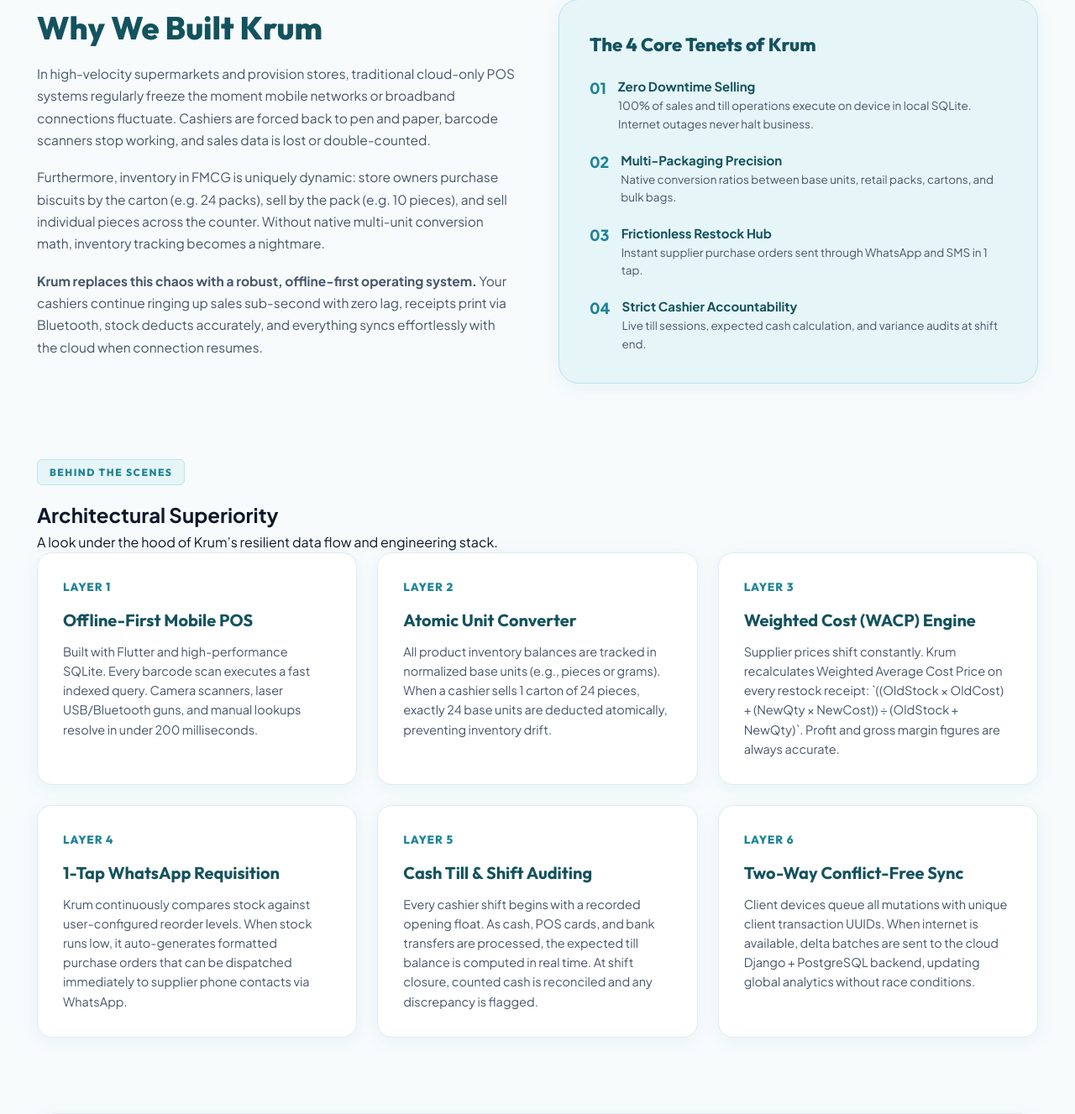
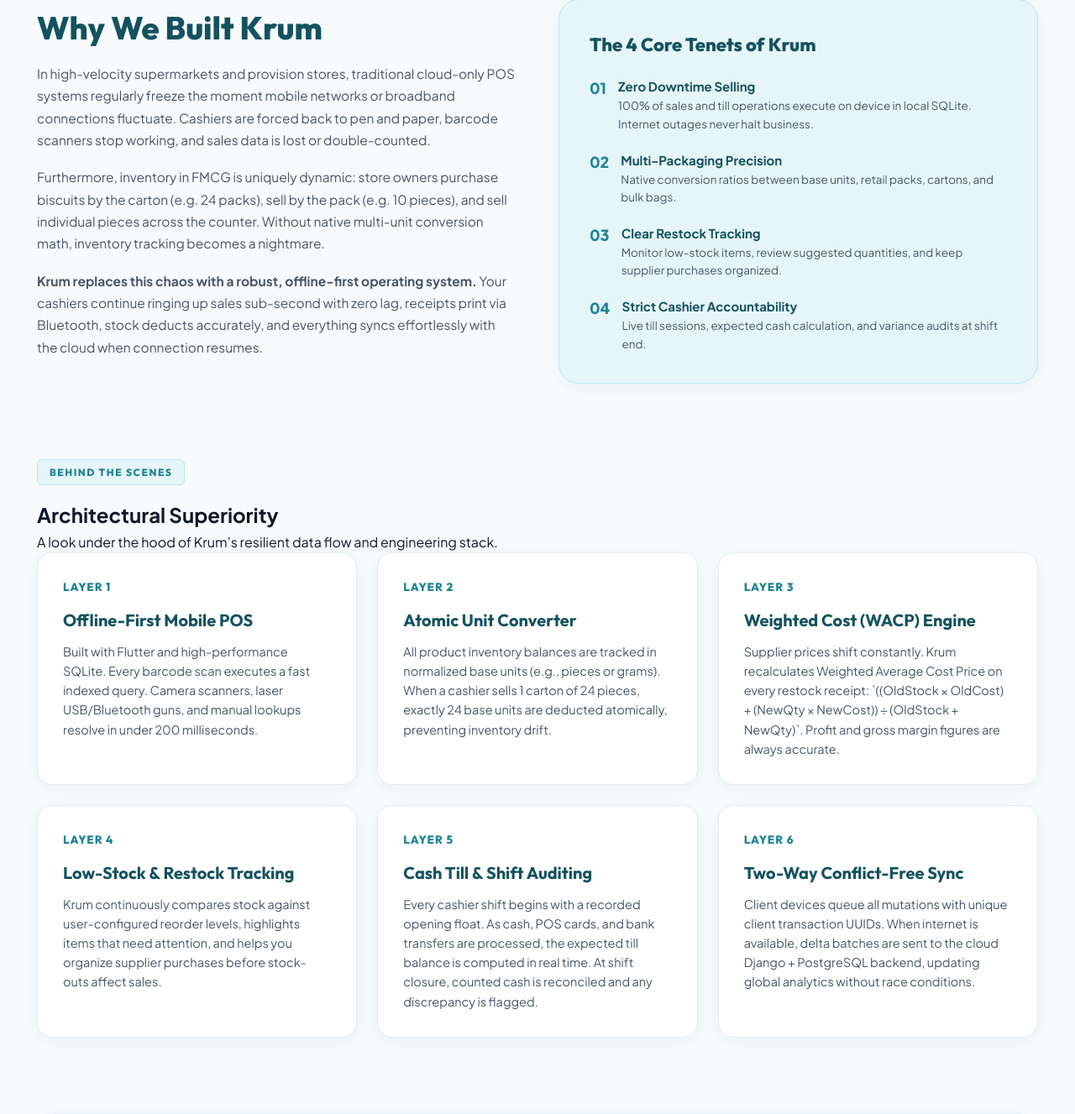
Before and after one commit to DamaMichaelYohanna/krum, a Django app: page /about/ in a window 1280 px wide. Shown: the part 412-1739 px from the top of the page at 84% size. Run offline with Django 5.2, Linux system fonts and the light colour scheme.

Commit message:
Correct restock messaging and add social sharing
Co-authored-by: Copilot <223556219+Copilot@users.noreply.github.com>

```diff
--- a/krum_backend/templates/about.html
+++ b/krum_backend/templates/about.html
@@ -197,8 +197,8 @@
                 <div style="display: flex; gap: 14px;">
                     <div style="color: var(--primary); font-weight: 800; font-size: 18px;">03</div>
                     <div>
-                        <div style="font-weight: 700; color: var(--primary-dark); font-size: 15px;">Frictionless Restock Hub</div>
-                        <div style="color: var(--text-secondary); font-size: 13.5px;">Instant supplier purchase orders sent through WhatsApp and SMS in 1 tap.</div>
+                        <div style="font-weight: 700; color: var(--primary-dark); font-size: 15px;">Clear Restock Tracking</div>
+                        <div style="color: var(--text-secondary); font-size: 13.5px;">Monitor low-stock items, review suggested quantities, and keep supplier purchases organized.</div>
                     </div>
                 </div>
 
@@ -248,9 +248,9 @@
 
             <div class="arch-card" id="restock">
                 <div class="arch-num">Layer 4</div>
-                <h3>1-Tap WhatsApp Requisition</h3>
+                <h3>Low-Stock & Restock Tracking</h3>
                 <p>
-                    Krum continuously compares stock against user-configured reorder levels. When stock runs low, it auto-generates formatted purchase orders that can be dispatched immediately to supplier phone contacts via WhatsApp.
+                    Krum continuously compares stock against user-configured reorder levels, highlights items that need attention, and helps you organize supplier purchases before stock-outs affect sales.
                 </p>
             </div>
 
--- a/krum_backend/templates/base.html
+++ b/krum_backend/templates/base.html
@@ -4,12 +4,20 @@
     <meta charset="UTF-8">
     <meta name="viewport" content="width=device-width, initial-scale=1.0">
     <title>{% block title %}Krum — Retail POS & Cloud Inventory Operating System{% endblock %}</title>
-    <meta name="description" content="{% block meta_description %}Discover high-velocity offline POS, multi-unit inventory engine, restock management, and cloud sync for supermarkets and retail stores.{% endblock %}">
+    <meta name="description" content="{% block meta_description %}Discover Krum, simple offline-first POS, inventory, low-stock monitoring, and cloud sync for supermarkets and retail stores.{% endblock %}">
 
     <!-- Open Graph / Meta -->
     <meta property="og:type" content="website">
     <meta property="og:title" content="{% block og_title %}Krum — Retail POS & Cloud Inventory Operating System{% endblock %}">
-    <meta property="og:description" content="Offline-first point of sale, barcode scanning, multi-unit pack conversions, supplier restock hub, and cloud sync.">
+    <meta property="og:description" content="Krum is simple, offline-first retail software for checkout, inventory, and daily store operations.">
+    <meta property="og:url" content="{{ request.build_absolute_uri }}">
+    <meta property="og:site_name" content="Krum">
+    <meta property="og:image" content="https://upload.wikimedia.org/wikipedia/commons/4/45/A_market_man_selling_grocery_bags.jpg">
+    <meta property="og:image:alt" content="African market trader serving customers from a local shop">
+    <meta name="twitter:card" content="summary_large_image">
+    <meta name="twitter:title" content="{% block twitter_title %}Krum — Retail POS & Cloud Inventory Operating System{% endblock %}">
+    <meta name="twitter:description" content="Simple, offline-first retail software for checkout, inventory, and daily store operations.">
+    <meta name="twitter:image" content="https://upload.wikimedia.org/wikipedia/commons/4/45/A_market_man_selling_grocery_bags.jpg">
 
     <!-- Google Fonts: Outfit, Plus Jakarta Sans, Newsreader/Playfair-style Editorial Serif & JetBrains Mono -->
     <link rel="preconnect" href="https://fonts.googleapis.com">
@@ -745,7 +753,7 @@
     <aside class="announcement">
         <div class="container announcement__inner">
             <span class="announcement__badge">Release v1.0.0</span>
-            <span>Now with 1-Tap WhatsApp Supplier Restock & Cash Drawer Discrepancy Auditing.</span>
+            <span>Now with low-stock monitoring & cash drawer discrepancy auditing.</span>
         </div>
     </aside>
 
@@ -780,7 +788,7 @@
                     <ul class="footer-links">
                         <li><a href="/about/#pos">Offline Barcode POS <svg width="10" height="10" viewBox="0 0 24 24" fill="none" stroke="currentColor" stroke-width="2"><path d="M7 7h10v10"></path><path d="M7 17 17 7"></path></svg></a></li>
                         <li><a href="/about/#multi-unit">Multi-Unit Conversions <svg width="10" height="10" viewBox="0 0 24 24" fill="none" stroke="currentColor" stroke-width="2"><path d="M7 7h10v10"></path><path d="M7 17 17 7"></path></svg></a></li>
-                        <li><a href="/about/#restock">1-Tap Restock Hub <svg width="10" height="10" viewBox="0 0 24 24" fill="none" stroke="currentColor" stroke-width="2"><path d="M7 7h10v10"></path><path d="M7 17 17 7"></path></svg></a></li>
+                        <li><a href="/about/#restock">Stock & Restock Tracking <svg width="10" height="10" viewBox="0 0 24 24" fill="none" stroke="currentColor" stroke-width="2"><path d="M7 7h10v10"></path><path d="M7 17 17 7"></path></svg></a></li>
                         <li><a href="/about/#cash-drawer">Cash Drawer Sessions <svg width="10" height="10" viewBox="0 0 24 24" fill="none" stroke="currentColor" stroke-width="2"><path d="M7 7h10v10"></path><path d="M7 17 17 7"></path></svg></a></li>
                         <li><a href="/about/#sync">Two-Way Delta Sync <svg width="10" height="10" viewBox="0 0 24 24" fill="none" stroke="currentColor" stroke-width="2"><path d="M7 7h10v10"></path><path d="M7 17 17 7"></path></svg></a></li>
                     </ul>
--- a/krum_backend/templates/pricing.html
+++ b/krum_backend/templates/pricing.html
@@ -515,7 +515,7 @@
                 </li>
                 <li class="plan-feature-item" style="color: var(--text-muted);">
                     <span>✕</span>
-                    <span>Automated WhatsApp Supplier Restock</span>
+                    <span>Low-Stock Monitoring & Supplier Tracking</span>
                 </li>
             </ul>
 
@@ -546,7 +546,7 @@
                 </li>
                 <li class="plan-feature-item">
                     <span class="feature-check">✓</span>
-                    <span><strong>Low-Stock Hub & 1-Tap WhatsApp PO Orders</strong></span>
+                    <span><strong>Low-Stock Hub & Supplier Purchase Tracking</strong></span>
                 </li>
                 <li class="plan-feature-item">
                     <span class="feature-check">✓</span>
@@ -669,7 +669,7 @@
                         <td><span class="check-yes">✓</span></td>
                     </tr>
                     <tr>
-                        <td><strong>Low Stock Alerts & 1-Tap WhatsApp Restock POs</strong></td>
+                        <td><strong>Low Stock Alerts & Supplier Purchase Tracking</strong></td>
                         <td><span class="check-no">—</span></td>
                         <td><span class="check-yes">✓</span></td>
                         <td><span class="check-yes">✓</span></td>
--- a/krum_backend/templates/privacy.html
+++ b/krum_backend/templates/privacy.html
@@ -304,7 +304,7 @@
             <p>We process your store data exclusively for operational retail functionality:</p>
             <ul>
                 <li>To maintain your store catalog, calculate moving weighted average costs (WACP), and trigger low-stock alerts.</li>
-                <li>To format itemized purchase orders for your preferred suppliers via WhatsApp or SMS.</li>
+                <li>To help you monitor low-stock items and organize supplier purchase information.</li>
                 <li>To generate printable PDF receipts and customer account statements.</li>
                 <li>To audit cashier shifts and identify cash drawer discrepancies.</li>
                 <li>To deliver periodic Profit & Loss, sales breakdown, and inventory valuation analytics.</li>
--- a/krum_backend/templates/terms.html
+++ b/krum_backend/templates/terms.html
@@ -310,7 +310,7 @@
         <section class="legal-section" id="term-6">
             <h2>6. Subscriptions, Fees & Billing</h2>
             <p>
-                Certain advanced features (such as multi-device cloud synchronization, automated WhatsApp supplier purchase orders, and multi-branch consolidation) require an active paid subscription tier:
+                Certain advanced features (such as multi-device cloud synchronization, supplier purchase tracking, and multi-branch consolidation) require an active paid subscription tier:
             </p>
             <ul>
                 <li>Subscription fees are billed on a recurring monthly or annual basis in accordance with published pricing schedules.</li>
```
Also changed, not shown: krum_backend/templates/contact.html (+50 -0 lines), krum_backend/templates/landing.html (+6 -6 lines).
